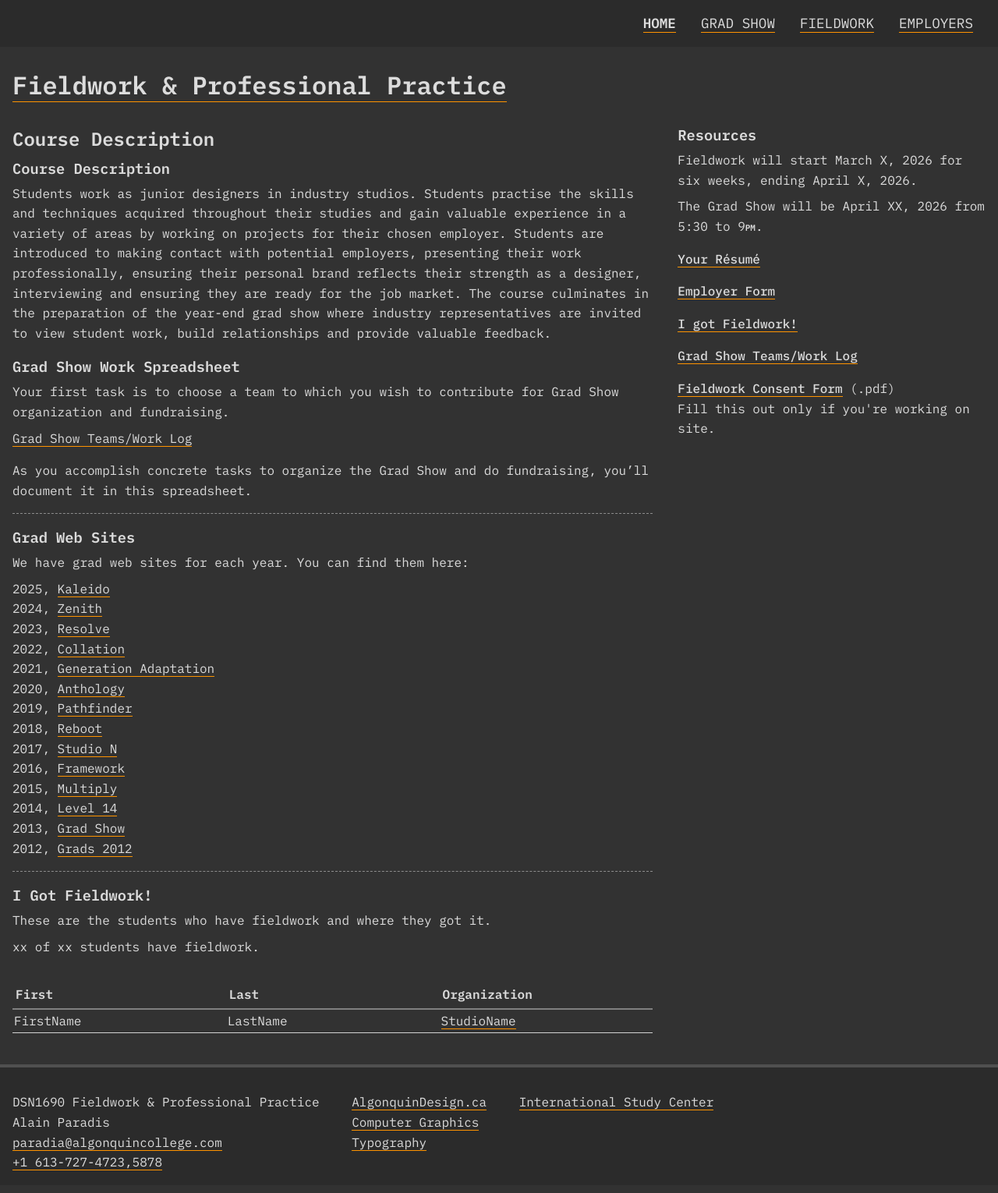
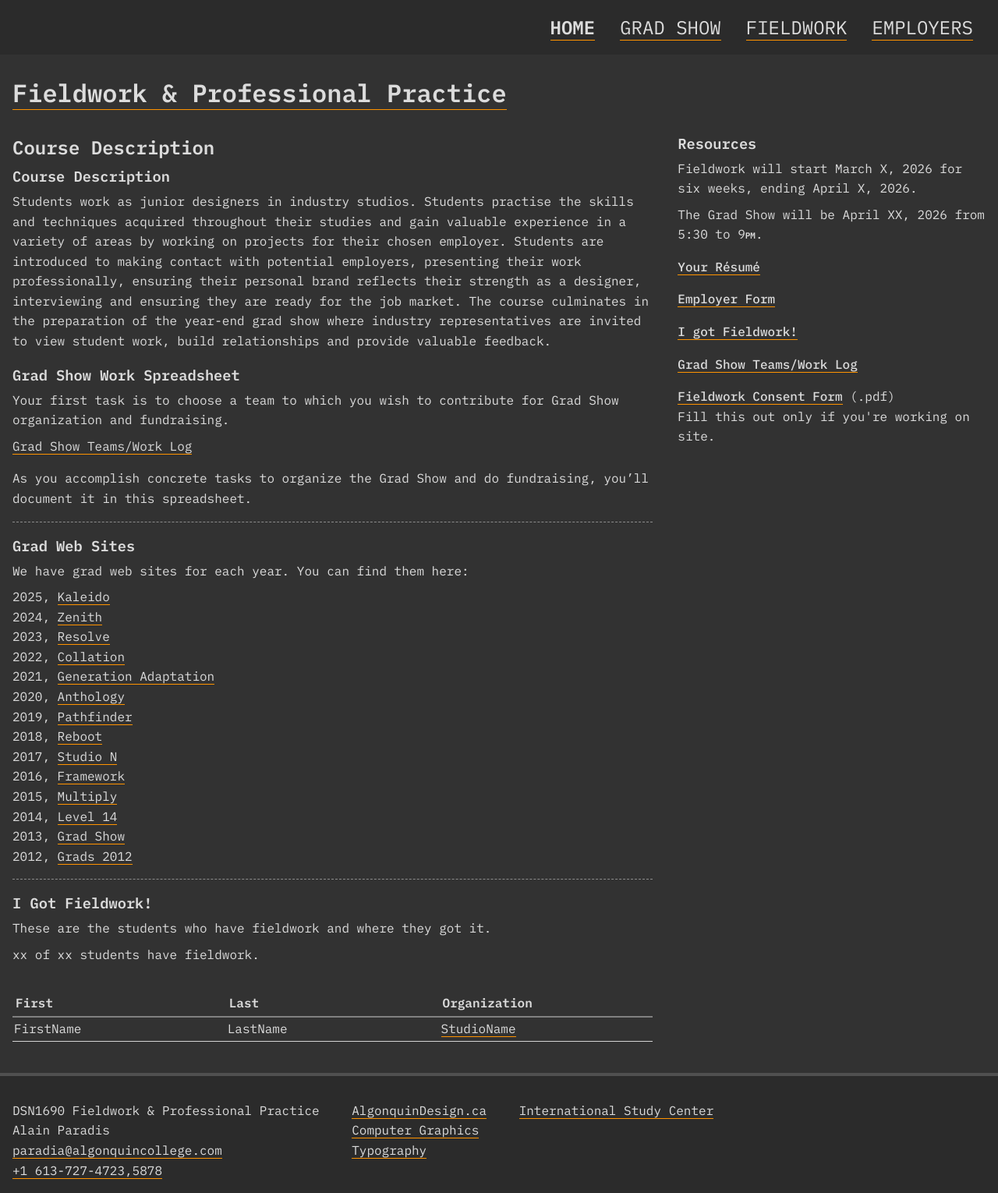
Before and after one commit to AlainParadis/wil, a Jekyll site: the page built from index.md, in a window 1280 px wide. Shown: the whole page at 78% size. Built offline with Jekyll 4.4.1, drawn with Linux system fonts in a browser that asks for light colours; our own code applies the rules of GitHub Pages for plain Markdown files.

Commit message:
adjust responsiveness of nav

```diff
--- a/css/styles.css
+++ b/css/styles.css
@@ -48,6 +48,9 @@ header
 	margin: 0 1rem;
 }
 
+aside { margin: 0 1rem; }
+main { margin: 0 1rem; }
+
 nav
 {
 	grid-area: nav;
@@ -56,24 +59,28 @@ nav
 	width: 100%;
 }
 
-aside { margin: 0 1rem; }
-main { margin: 0 1rem; }
-
 nav ul
 {
 	list-style-type: none;
 	display: flex;
-	justify-content: flex-end;
-	flex-wrap: wrap;
+	flex-direction: column;
+	align-items: center;
 	margin: 0;
 	padding: 0.5rem 1rem;
 }
 
-nav ul li { padding: 0 1rem; }
+nav ul li
+{
+	width: 100%;
+	text-align: center;
+	padding: 0.5rem 0;
+	margin-top: 0.5rem;
+}
 
 nav ul li a
 {
 	color: white;
+	font-size: 1.5rem;
 	text-decoration: none;
 	text-transform: uppercase;
 }
@@ -358,7 +365,27 @@ footer span { display: block; }
 	nav
 	{
 		font-size: 1.1rem;
+		display: flex;
+		justify-content: flex-end;
 		background-color: var(--dark);
+	}
+
+	nav ul
+	{
+		list-style-type: none;
+		display: flex;
+		flex-direction: row;
+		justify-content: flex-end;
+		flex-wrap: wrap;
+		margin: 0;
+		padding: 0.5rem 1rem;
+	}
+
+	nav ul li
+	{
+		width: auto;
+		padding: 0.5rem 1rem;
+		margin-top: 0;
 	}
 
 	h1 { font-size: 2rem; }
```
